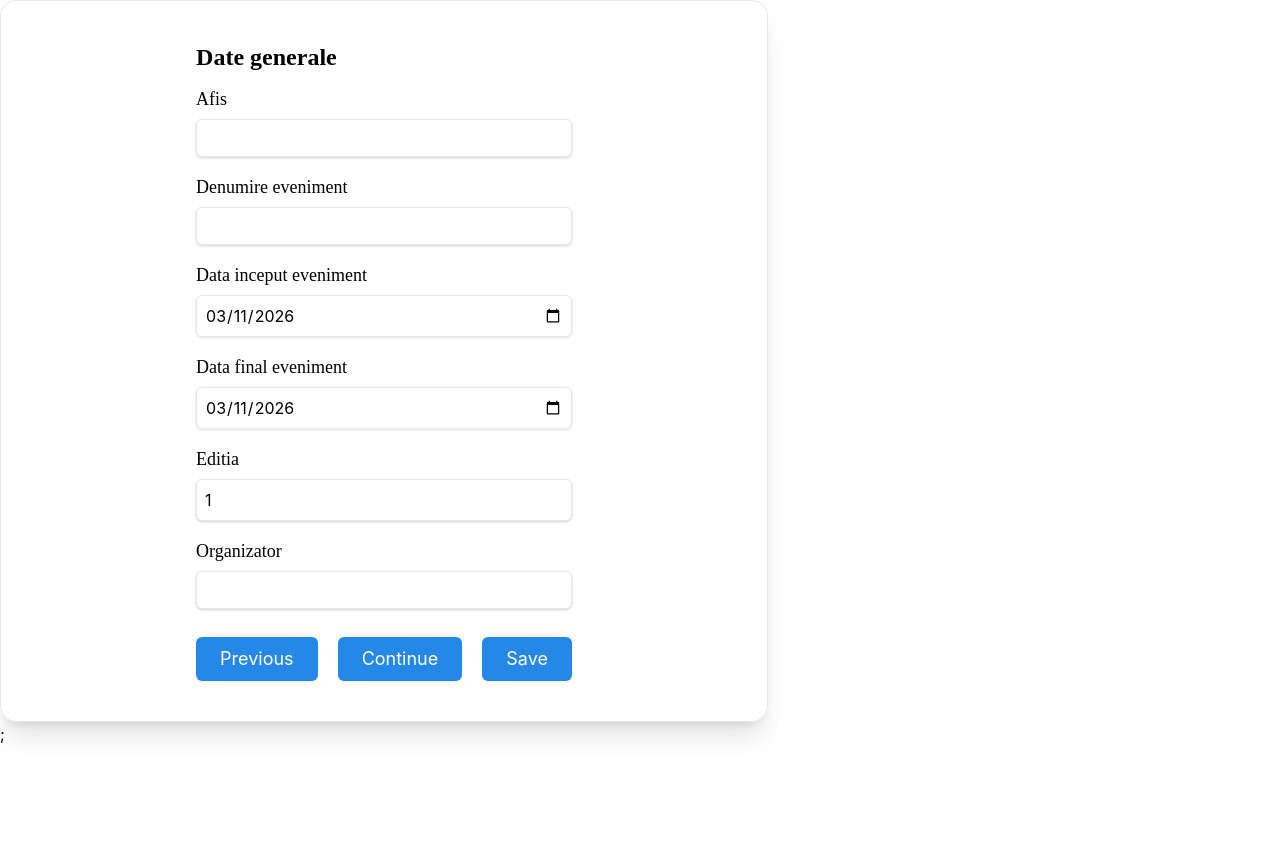
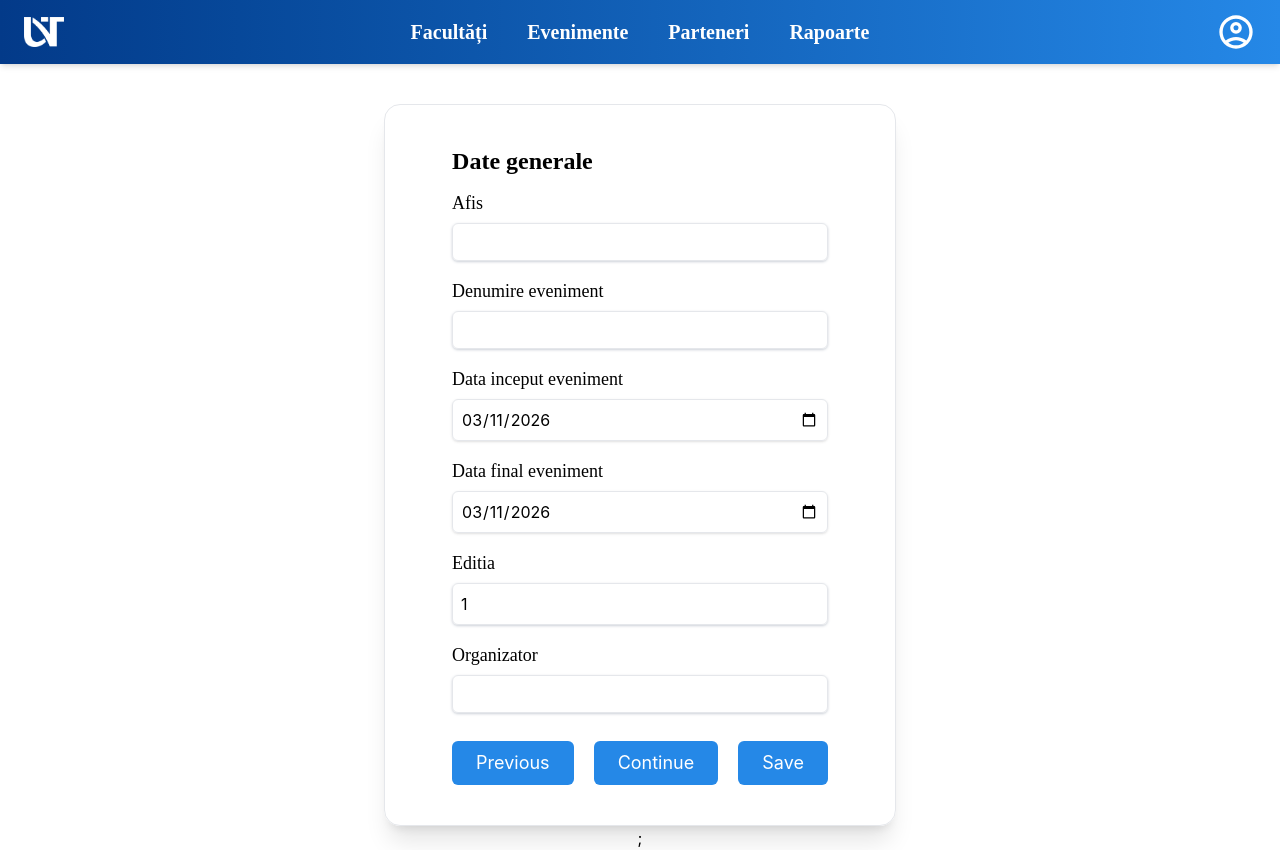
Before and after one commit to DanyParfene/UniEvent, a React (Vite) app in the folder FRONTEND/UniEvent/: page /create-event in a window 1280 px wide. Before the commit the page ends 800 px from the top, so only its background shows below. Built offline with nearby package versions, Linux system fonts and the light colour scheme.

Commit message:
create event page

```diff
--- a/FRONTEND/UniEvent/src/components/shared/Header.tsx
+++ b/FRONTEND/UniEvent/src/components/shared/Header.tsx
@@ -29,7 +29,7 @@ const eventActions = [
 
 const Header = () => {
   return (
-    <header className="fixed top-0 left-0 z-50 w-full bg-gradient-to-r from-primary to-secondary text-white shadow-md font-[Source_Sans_Pro]">
+    <header className="sticky top-0 left-0 z-50 w-full bg-gradient-to-r from-primary to-secondary text-white shadow-md font-[Source_Sans_Pro]">
       <div className="relative mx-auto flex h-16 w-full items-center px-6">
         <div className="flex items-center justify-center w-10 h-10 cursor-pointer">
           <img src={shortLogo} alt="Logo-uvt" />
--- a/FRONTEND/UniEvent/src/routes/__root.tsx
+++ b/FRONTEND/UniEvent/src/routes/__root.tsx
@@ -1,11 +1,13 @@
 import type { QueryClient } from "@tanstack/react-query";
 import { createRootRouteWithContext, Outlet } from "@tanstack/react-router";
+import Header from "../components/shared/Header";
 
 const RootLayout = () => {
   return (
-    <>
+    <div className="flex flex-col jusify-center items-center items-center">
+      <Header/>
       <Outlet />;
-    </>
+    </div>
   );
 };
 
--- a/FRONTEND/UniEvent/src/routes/create-event.tsx
+++ b/FRONTEND/UniEvent/src/routes/create-event.tsx
@@ -6,6 +6,7 @@ import {
   formSteps,
 } from "../config/create-event";
 import { Activity, useState } from "react";
+import Header from "../components/shared/Header";
 
 export const Route = createFileRoute("/create-event")({
   component: RouteComponent,
@@ -27,6 +28,7 @@ function RouteComponent() {
   });
 
   return (
+    <div className="flex-1 mt-10">
       <div className="min-w-[40vw] max-w-3xl flex flex-col items-center border border-gray-200 px-16 py-10 shadow-xl rounded-2xl">
         <form
           onSubmit={(e) => {
@@ -145,5 +147,6 @@ function RouteComponent() {
           </div>
         </form>
       </div>
+    </div>
   );
 }
```
Lines whose indentation alone changed are shown as unchanged.
